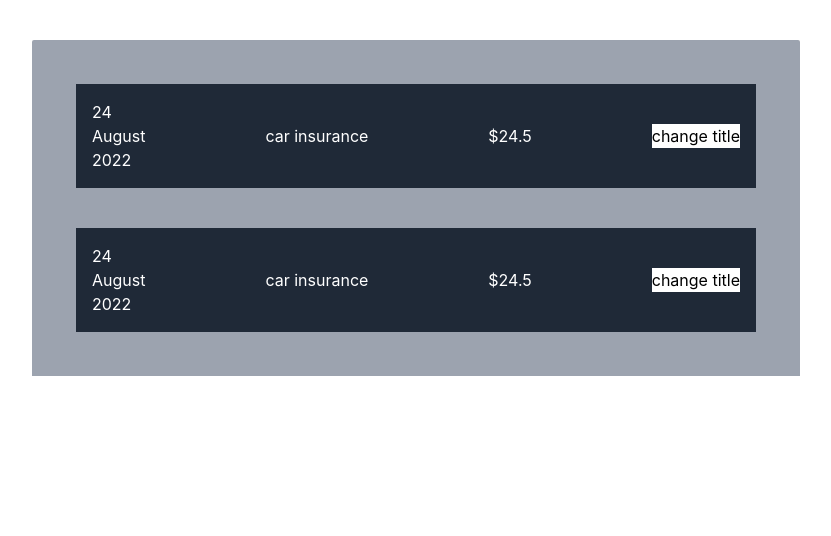
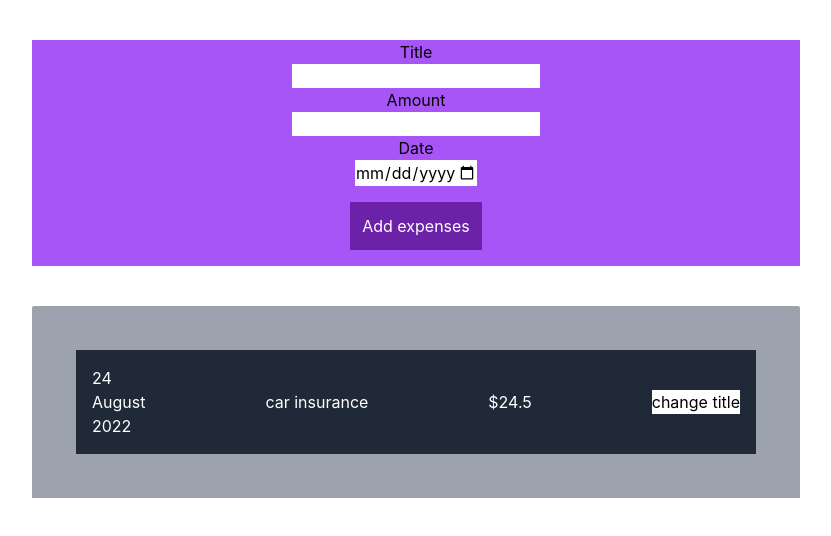
Before and after one commit to subhankar18r/expense-tracker, a React (Create React App) app: page / in a window 1280 px wide. Shown: the top 536 px of the page, without its empty margins (224-1055 px from the left). Built offline with nearby package versions, Linux system fonts and the light colour scheme.

Commit message:
imported

```diff
--- a/src/App.js
+++ b/src/App.js
@@ -1,6 +1,7 @@
 import "./App.css";
 
-import Expenseitem from "./components/expenses/Expenseitem";
+import NewExpense from "./components/NewExpense/NewExpense";
+import Expenseitem from "./components/Expenses/Expenseitem";
 import Container from "./components/UI/Container";
 
 function App() {
@@ -16,18 +17,16 @@ function App() {
   ];
 
   return (
+    <div>
+      <NewExpense />
       <Container className="bg-gray-400 p-1 rounded-t-sm w-[60vw] m-auto mt-10">
         <Expenseitem
           title={expenses[0].title}
           date={expenses[0].date}
           amount={expenses[0].dAmount()}
         />
-      <Expenseitem
-        title={expenses[0].title}
-        date={expenses[0].date}
-        amount={expenses[0].dAmount()}
-      />
       </Container>
+    </div>
   );
 }
 
--- /dev/null
+++ b/src/components/NewExpense/ExpenseForm.js
@@ -0,0 +1,54 @@
+import { useState } from "react";
+
+const ExpenseForm = () => {
+  const [enteredTitle, setEnteredTitle] = useState("");
+  const [enteredAmount, setEnteredAmount] = useState("");
+  const [enteredDate, setEnteredDate] = useState("");
+
+  const titleChangeHandler = (event) => {
+    setEnteredTitle(event.target.value);
+  };
+
+  const amountChangeHandler = (event) => {
+    setEnteredAmount(event.target.value);
+  };
+  const dateChangeHandler = (event) => {
+    setEnteredDate(event.target.value);
+  };
+
+  return (
+    <form className="text-center">
+      <div className="">
+        <div>
+          <label className="block">Title</label>
+          <input type="text" onChange={titleChangeHandler} />
+        </div>
+        <div>
+          <label className="block">Amount</label>
+          <input
+            type="number"
+            min="0.01"
+            step="0.01"
+            onChange={amountChangeHandler}
+          />
+        </div>
+        <div>
+          <label className="block">Date</label>
+          <input
+            type="Date"
+            min="2019-01-01"
+            max="2021-12-31"
+            onChange={dateChangeHandler}
+          />
+        </div>
+      </div>
+      <div>
+        <button className="bg-purple-800 text-white p-3 m-4" type="submit">
+          Add expenses
+        </button>
+      </div>
+    </form>
+  );
+};
+
+export default ExpenseForm;
--- /dev/null
+++ b/src/components/NewExpense/NewExpense.js
@@ -0,0 +1,11 @@
+import ExpenseForm from "./ExpenseForm";
+
+const NewExpense = (props) => {
+  return (
+    <div className="bg-purple-500  w-[60vw] m-auto mt-10">
+      <ExpenseForm />
+    </div>
+  );
+};
+
+export default NewExpense;
```
Also changed, not shown: src/components/Expenses/ExpenseDate.js (renamed from src/components/expenses/ExpenseDate.js), src/components/Expenses/Expenseitem.js (renamed from src/components/expenses/Expenseitem.js). Lines whose indentation alone changed are shown as unchanged.
